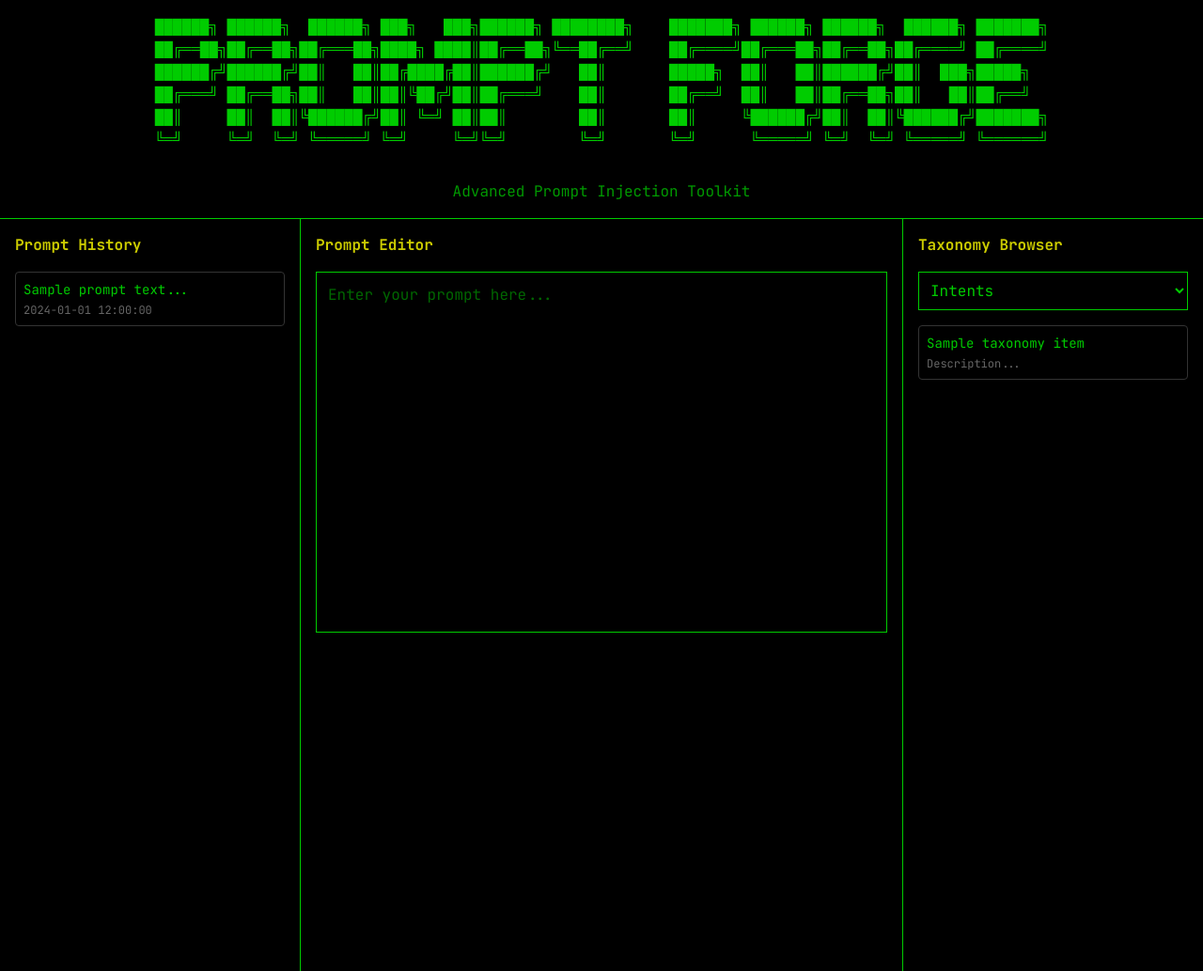
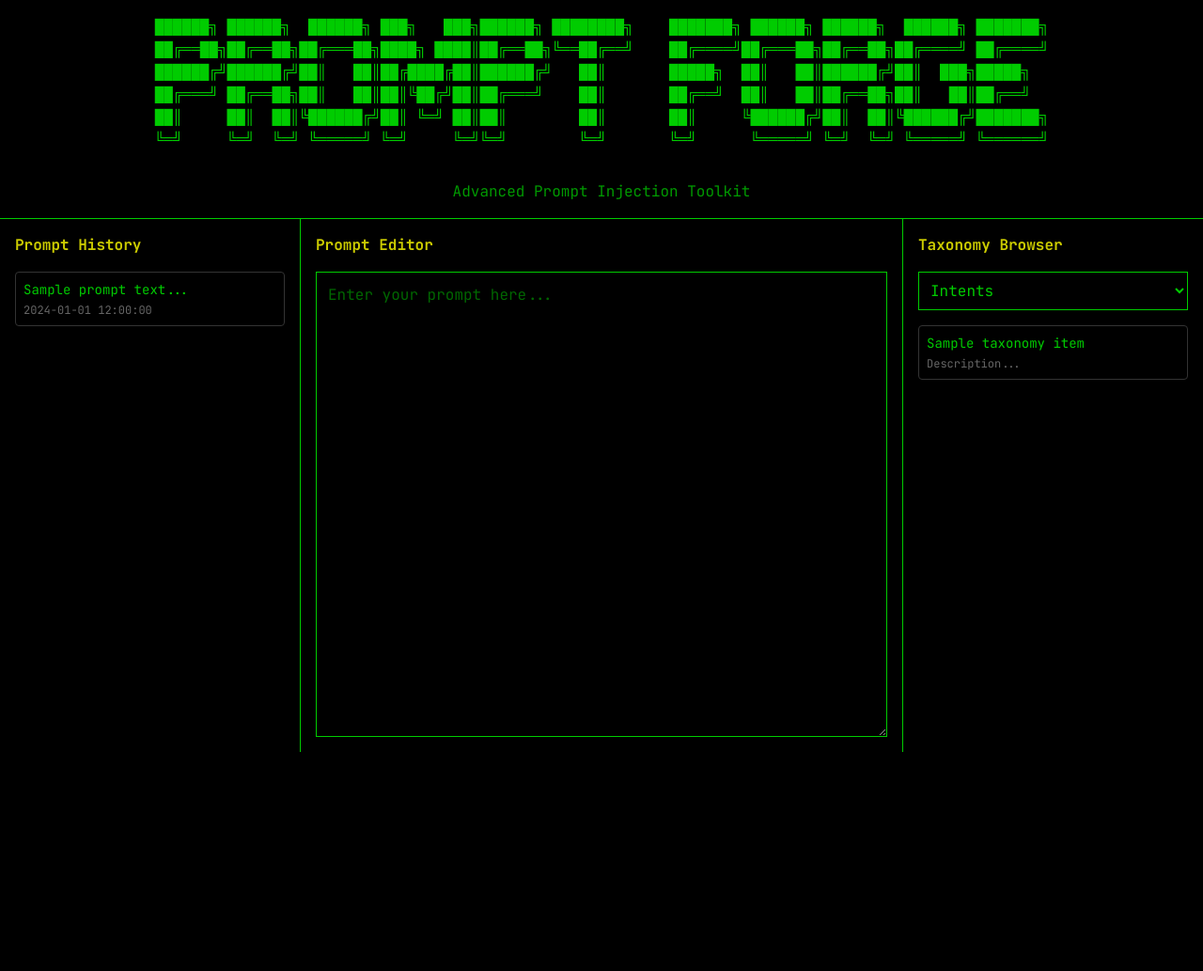
Before and after one commit to applyinnovations/prompt-forge, a website built with Vite: page index.html in a window 1280 px wide. Shown: the whole page at 94% size. After the commit the page ends 800 px from the top, so only its background shows below. Built offline with nearby package versions, Linux system fonts and the light colour scheme; what @sqlite.org/sqlite-wasm would draw is missing.

Commit message:
ui adjustments

```diff
--- a/index.html
+++ b/index.html
@@ -6,7 +6,7 @@
   <title>Prompt Forge</title>
   <link rel="stylesheet" href="/src/style.css">
 </head>
-<body class="bg-terminal-black min-h-screen font-mono text-terminal-green">
+<body class="bg-terminal-black min-h-dvh flex flex-col font-mono text-terminal-green">
   <!-- Header with ASCII Art Logo -->
   <header class="border-b border-terminal-green p-4">
     <pre class="text-terminal-green text-center">
@@ -21,7 +21,7 @@
   </header>
 
   <!-- Main Application Layout -->
-  <div class="flex h-screen">
+  <div class="flex flex-row grow">
     <!-- Left Pane: Prompt History -->
     <div class="w-1/4 border-r border-terminal-green p-4">
       <h2 class="text-terminal-yellow mb-4 font-bold">Prompt History</h2>
@@ -35,11 +35,11 @@
     </div>
 
     <!-- Main Content: Prompt Editor -->
-    <div class="flex-1 p-4">
+    <div class="flex flex-col flex-1 p-4">
       <h2 class="text-terminal-yellow mb-4 font-bold">Prompt Editor</h2>
       <textarea
         id="prompt-editor"
-        class="w-full h-96 bg-terminal-black border border-terminal-green text-terminal-green p-3 font-mono resize-none focus:outline-none focus:border-terminal-green"
+        class="w-full grow bg-terminal-black border border-terminal-green text-terminal-green p-3 font-mono resize-y focus:outline-none focus:border-terminal-green"
         placeholder="Enter your prompt here..."
       ></textarea>
     </div>
```
